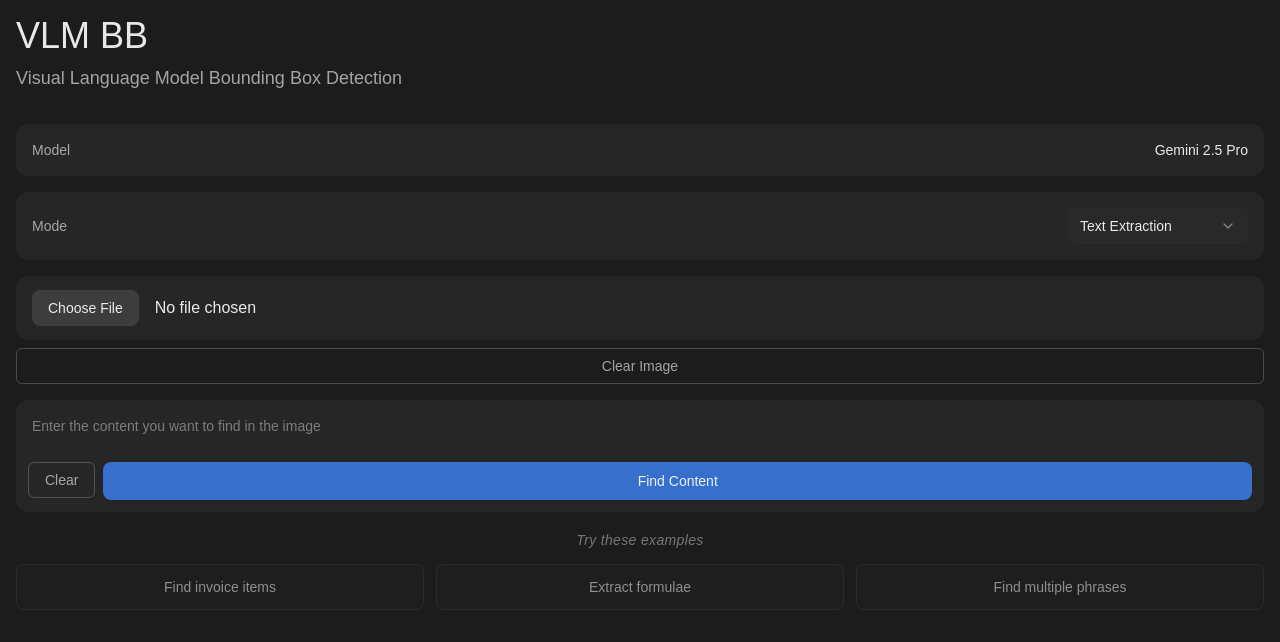
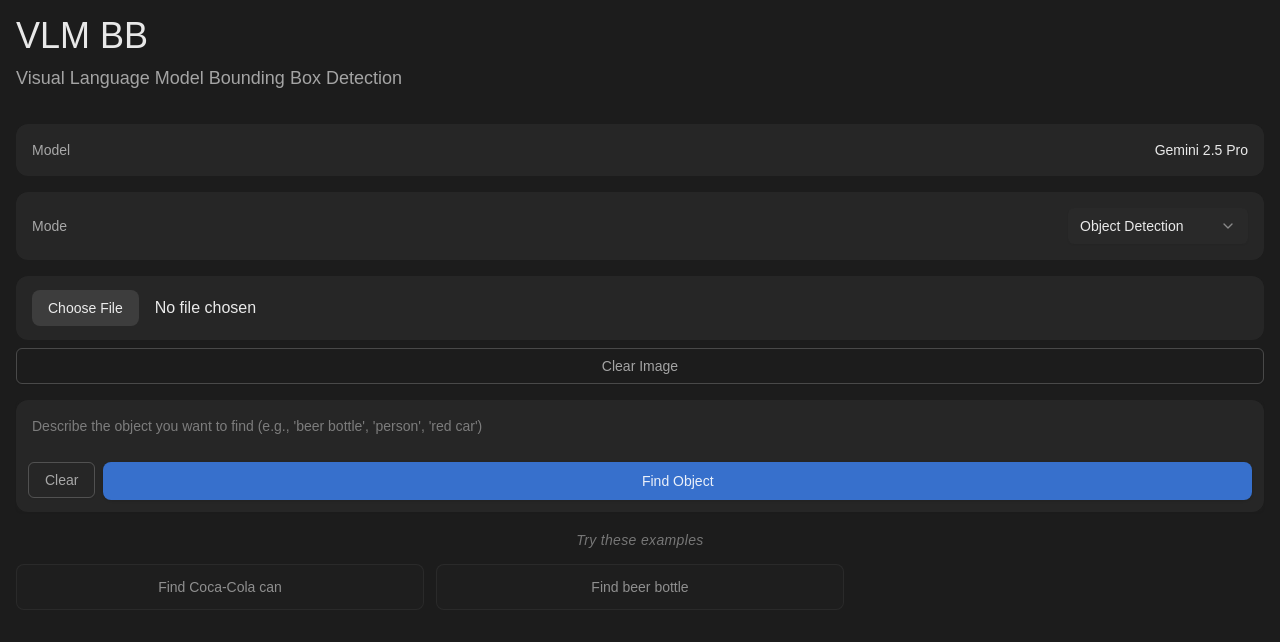
Before and after one commit to TheRayFitzgerald/vlm_bb, a Next.js app: page / in a window 1280 px wide. Shown: the top 642 px of the page. Built offline with nearby package versions, Linux system fonts and the light colour scheme.

Commit message:
more exmpale

```diff
--- a/app/page.tsx
+++ b/app/page.tsx
@@ -78,6 +78,12 @@ const OBJECT_EXAMPLES: Example[] = [
     text: "coca-cola can",
     imagePath: "/examples/coke.jpg",
   },
+  {
+    id: 2,
+    label: "Find beer bottle",
+    text: "beer bottle",
+    imagePath: "/examples/Locals Of Napoli.jpeg",
+  },
 ];
 
 type BoundingBoxContent = {
@@ -144,7 +150,7 @@ function ExtractedFieldsSkeleton() {
 }
 
 export default function GeminiTest() {
-  const [detectionMode, setDetectionMode] = useState<DetectionMode>("text");
+  const [detectionMode, setDetectionMode] = useState<DetectionMode>("object");
   const [visualStyle, setVisualStyle] =
     useState<VisualizationStyle>("highlight");
   const [searchContent, setSearchContent] = useState("");
```
Also changed, not shown: public/examples/Locals Of Napoli.jpeg (added).
